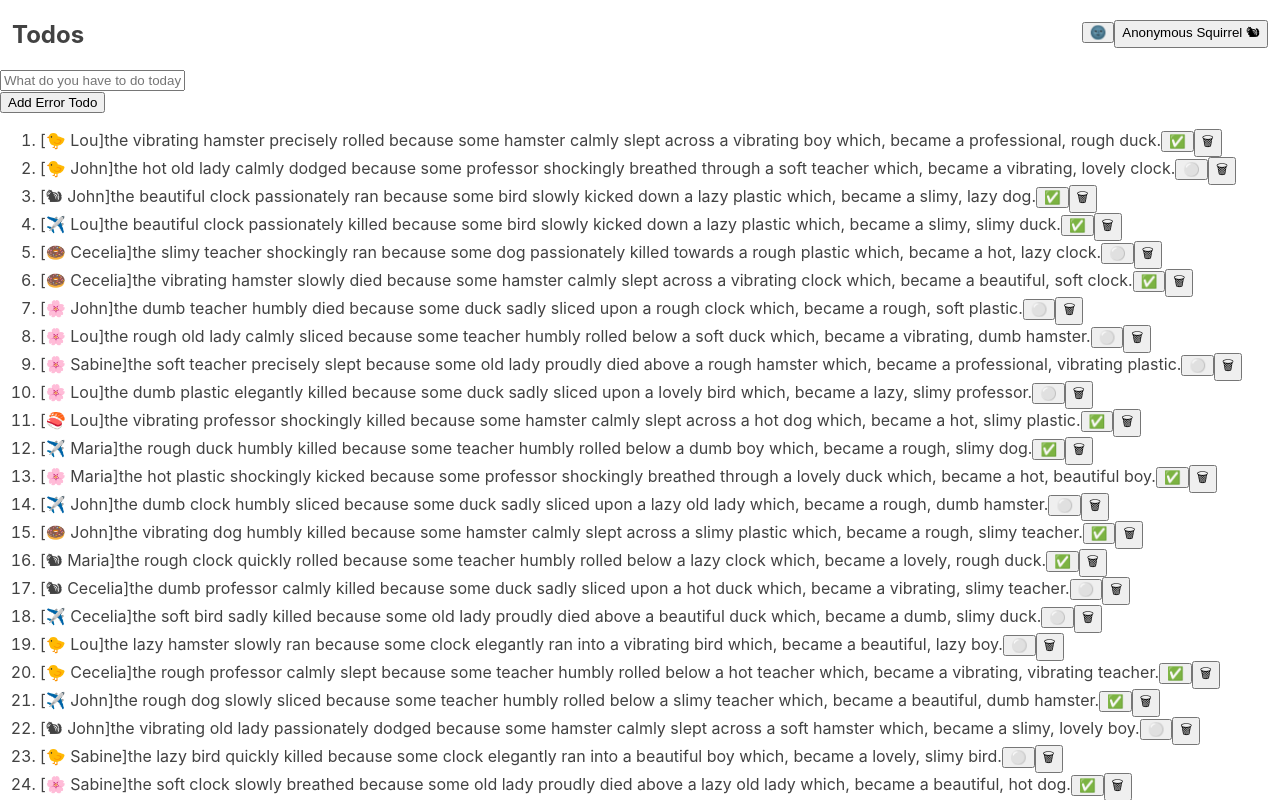
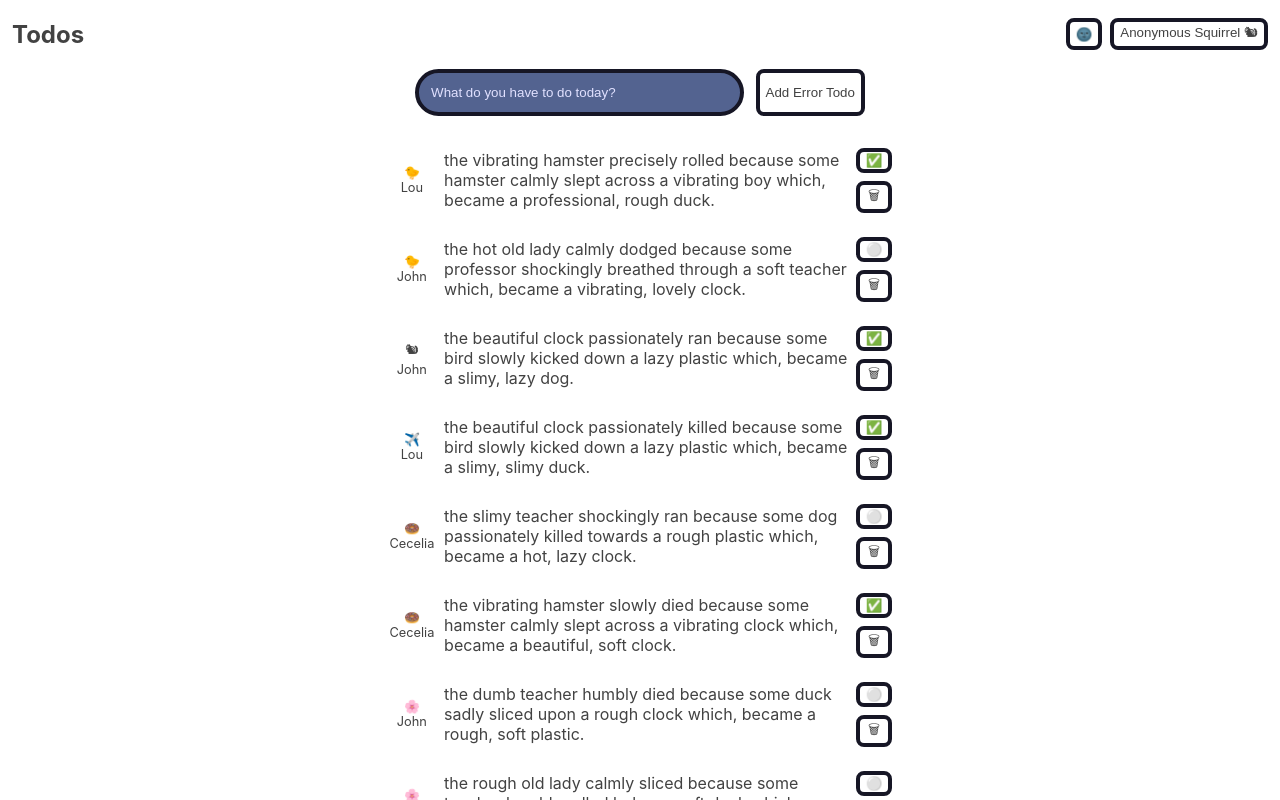
Before and after one commit to JohnPhamous/codecademy-advanced-react-project, a React (Create React App) app: page / in a window 1280 px wide. Shown: the top 800 px of the page. Built offline with nearby package versions, Linux system fonts and the light colour scheme.

Commit message:
Add some default styles

```diff
--- a/src/components/Header/Header.css
+++ b/src/components/Header/Header.css
@@ -4,3 +4,8 @@
   align-items: center;
   padding: 0 12px;
 }
+
+.actionsContainer {
+  display: flex;
+  column-gap: 8px;
+}
--- a/src/components/Header/Header.js
+++ b/src/components/Header/Header.js
@@ -10,7 +10,7 @@ const Header = React.memo(() => {
     <header className="header">
       <h2>Todos</h2>
 
-      <section>
+      <section className="actionsContainer">
         <button
           onClick={onToggleTheme}
           aria-label={`${
--- a/src/components/Profile/Profile.js
+++ b/src/components/Profile/Profile.js
@@ -13,7 +13,6 @@ const Profile = () => {
   const onSaveProfile = (e) => {
     e.preventDefault();
 
-    console.log(e);
     setCurrentUser({
       name: e.target.username.value,
       icon: e.target.icon.value,
@@ -48,10 +47,12 @@ const Profile = () => {
               ))}
             </select>
 
-            <button type="button" onClick={toggleShowEditForm}>
-              Cancel
-            </button>
-            <button type="submit">Save</button>
+            <div className={styles.actionsContainer}>
+              <button type="button" onClick={toggleShowEditForm}>
+                Cancel
+              </button>
+              <button type="submit">Save</button>
+            </div>
           </form>
         </aside>
       )}
--- a/src/components/Profile/Profile.module.css
+++ b/src/components/Profile/Profile.module.css
@@ -6,4 +6,27 @@
   background-color: var(--bg-color);
   padding: 32px;
   border: 1px solid var(--secondary-color);
+  border-radius: 8px;
 }
+
+.container form {
+  display: flex;
+  flex-direction: column;
+  row-gap: 12px;
+}
+
+.container label {
+  display: flex;
+  flex-direction: column;
+  row-gap: 12px;
+}
+
+.actionsContainer {
+  display: flex;
+  margin-top: 24px;
+  column-gap: 12px;
+}
+
+.actionsContainer button {
+  flex-grow: 1;
+}
--- a/src/components/Todos/Todos.js
+++ b/src/components/Todos/Todos.js
@@ -1,6 +1,7 @@
 import React, { useContext, useReducer, useState } from "react";
 import { ProfileContext } from "../../providers/ProfileProvider";
 import { generateRandomTodos } from "../../utils/utils";
+import styles from "./Todos.module.css";
 
 const Todos = () => {
   const [newTodoText, setNewTodoText] = useState("");
@@ -21,8 +22,8 @@ const Todos = () => {
   };
 
   return (
-    <>
-      <div>
+    <div className={styles.container}>
+      <section className={styles.newTodoSection}>
         <form onSubmit={onAddNewTodo}>
           <label htmlFor="newTodo">
             <input
@@ -47,20 +48,23 @@ const Todos = () => {
         >
           Add Error Todo
         </button>
-        <ol>
+      </section>
+      <ol className={styles.list}>
         {todos.map((todo) => {
           return (
-              <li key={todo.id}>
+            <li className={styles.todo} key={todo.id}>
+              <section className={styles.author}>
                 <span
                   title={todo.user.name}
                   aria-label={`Created by ${todo.user.name}`}
                 >
-                  [{todo.user.icon} {todo.user.name}]
+                  <div>{todo.user.icon}</div>
+                  <div>{todo.user.name}</div>
                 </span>
-
+              </section>
               <span>{todo.text.toLowerCase()}</span>
 
-                <span>
+              <div className={styles.actionsContainer}>
                 <button
                   aria-label={todo.done ? "Mark as todo" : "Mark as done"}
                   onClick={() => {
@@ -86,13 +90,12 @@ const Todos = () => {
                 >
                   🗑
                 </button>
-                </span>
+              </div>
             </li>
           );
         })}
       </ol>
     </div>
-    </>
   );
 };
 
--- /dev/null
+++ b/src/components/Todos/Todos.module.css
@@ -0,0 +1,54 @@
+.newTodoSection {
+  display: flex;
+  justify-content: center;
+  column-gap: 12px;
+}
+
+input {
+  border: 4px solid var(--bg-color-inverted);
+  background: var(--secondary-color);
+  padding: 12px;
+  border-radius: 40px;
+  width: 40ch;
+}
+
+input::placeholder {
+  color: var(--font-color-inverted);
+}
+
+.list {
+  display: flex;
+  row-gap: 24px;
+  flex-direction: column;
+  margin-top: 32px !important;
+  list-style: none;
+  margin: 0;
+  padding: 0;
+}
+
+.container {
+  max-width: 50ch;
+  margin: 0 auto;
+}
+
+.author {
+  display: flex;
+  flex-shrink: 0;
+  text-align: center;
+  width: 6ch;
+  flex-direction: column;
+  font-size: 0.8em;
+}
+
+.todo {
+  display: flex;
+  align-items: center;
+  column-gap: 8px;
+}
+
+.actionsContainer {
+  display: flex;
+  flex-direction: column;
+  justify-content: space-between;
+  row-gap: 8px;
+}
--- a/src/index.css
+++ b/src/index.css
@@ -22,7 +22,9 @@ h1 {
   --primary-color: #302ae6;
   --secondary-color: #536390;
   --font-color: #424242;
+  --font-color-inverted: #e1e1ff;
   --bg-color: #fff;
+  --bg-color-inverted: #161625;
   --heading-color: #292922;
 }
 
@@ -30,6 +32,15 @@ h1 {
   --primary-color: #9a97f3;
   --secondary-color: #818cab;
   --font-color: #e1e1ff;
+  --font-color-inverted: #424242;
   --bg-color: #161625;
+  --bg-color-inverted: #fff;
   --heading-color: #818cab;
 }
+
+button {
+  border: 4px solid var(--bg-color-inverted);
+  border-radius: 8px;
+  background-color: transparent;
+  color: var(--font-color);
+}
```
Lines whose indentation alone changed are shown as unchanged.
